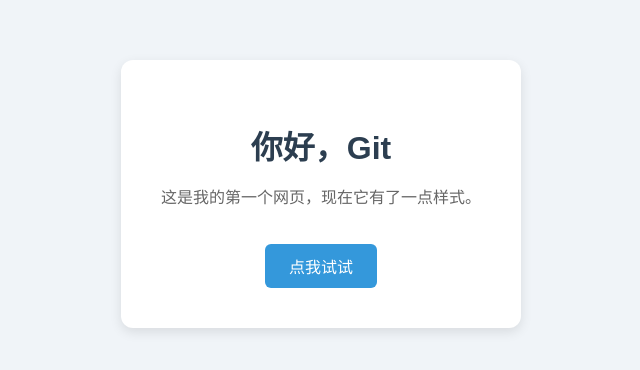
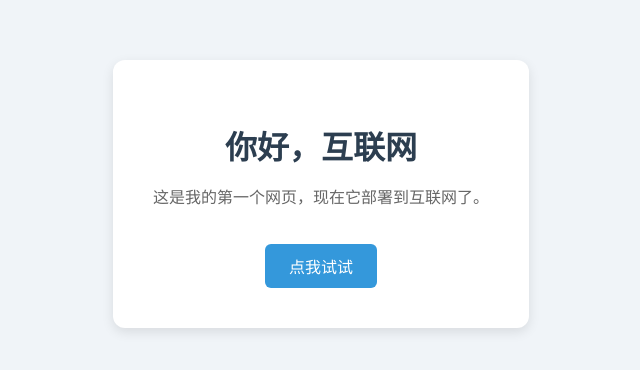
Before and after one commit to ShiWen-Ye/zero-to-tech, a plain HTML site: page index.html in a window 1280 px wide. Shown: the part 206-576 px from the top of the page, without its empty margins (319-959 px from the left). Drawn offline with Linux system fonts and the light colour scheme.

Commit message:
修改了首页文案

```diff
--- a/index.html
+++ b/index.html
@@ -7,8 +7,8 @@
   </head>
   <body>
     <div class="card">
-      <h1>你好，Git</h1>
-      <p id="msg">这是我的第一个网页，现在它有了一点样式。</p>
+      <h1>你好，互联网</h1>
+      <p id="msg">这是我的第一个网页，现在它部署到互联网了。</p>
 
       <button onclick="changeText()">点我试试</button>
 
```
